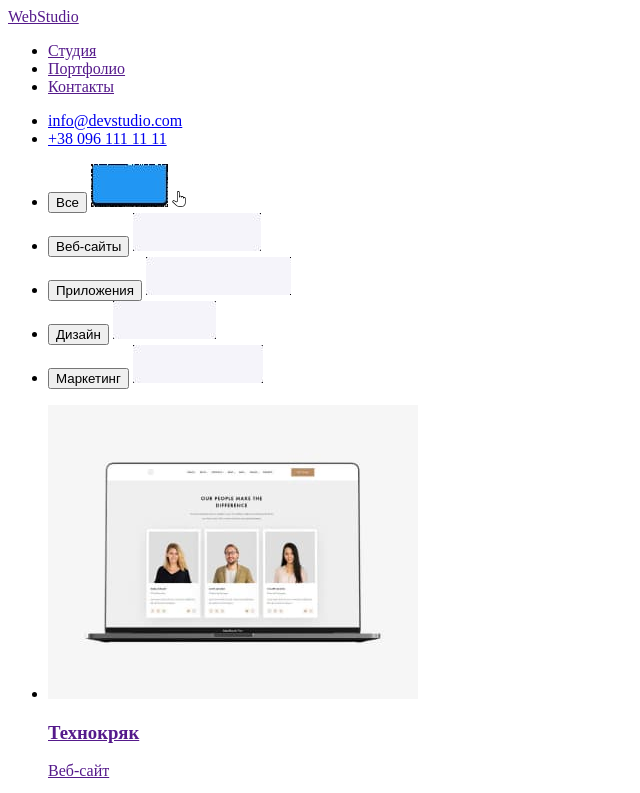
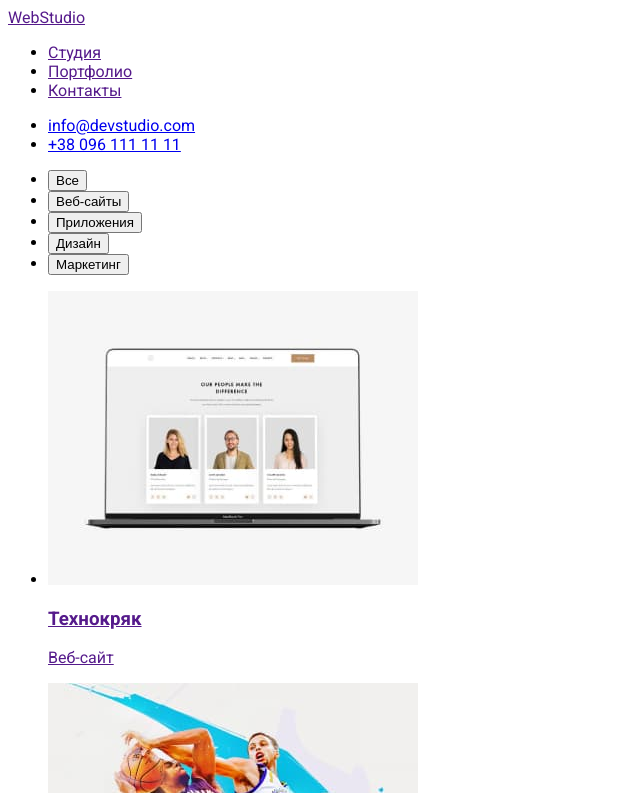
Before and after one commit to RuslanNask/goit-markup-hw-02, a plain HTML site: page portfolio.html in a window 1280 px wide. Shown: the top 793 px of the page, without its empty margins (0-640 px from the left). Drawn offline with Linux system fonts and the light colour scheme.

Commit message:
шрифти

```diff
--- a/css/styles.css
+++ b/css/styles.css
@@ -0,0 +1,3 @@
+body{
+    font-family: 'Roboto', 'Raleway', sans-serif;
+}
--- a/portfolio.html
+++ b/portfolio.html
@@ -4,6 +4,10 @@
     <meta charset="UTF-8">
     <meta http-equiv="X-UA-Compatible" content="IE=edge">
     <meta name="viewport" content="width=device-width, initial-scale=1.0">
+    <link rel="preconnect" href="https://fonts.googleapis.com">
+    <link rel="preconnect" href="https://fonts.gstatic.com" crossorigin>
+    <link href="https://fonts.googleapis.com/css2?family=Raleway:wght@700&family=Roboto:wght@400;500;700;900&display=swap" rel="stylesheet">
+    <link rel="stylesheet" href="css/styles.css">
     <title>WebStudio</title>
 </head>
 <body>
@@ -28,26 +32,17 @@
     <main>
                <!-- фильтр -->
         <ul>
-            <li><button type="button">Все</button>
-                <img src="./images/Rectangle1.jpg" alt="синій ритенгл">
-                <img src="./images/Vector.svg" alt="вектор">
-            </li>
-            <li><button type="button">Веб-сайты</button>
-                <img src="./images/Rectangle2.jpg" alt="ритенгл2">
-            </li>
-            <li><button type="button">Приложения</button>
-                <img src="./images/Rectangle3.jpg" alt="ритенгл3">
-            </li>
-            <li><button type="button">Дизайн</button>
-                <img src="./images/Rectangle4.jpg" alt="ритенгл4">
-            </li>
-            <li><button type="button">Маркетинг</button>
-                <img src="./images/Rectangle5.jpg" alt="ритенгл5">
-            </li>
+            <li><button type="button">Все</button></li>
+            <li><button type="button">Веб-сайты</button></li>
+            <li><button type="button">Приложения</button></li>
+            <li><button type="button">Дизайн</button></li>
+            <li><button type="button">Маркетинг</button></li>
         </ul>
 
         <!-- project -->
+        <!-- або тут має бути <article> -->
         <section>
+            <h2 hidden>Проекти</h2>
             <ul>
                 <li>
                     <a href=""><img src="./images/img.jpg" alt="Технокряк" width="370"/>
@@ -108,9 +103,9 @@
         </section>
 
     </main>
-
+    <!-- підвал -->
     <footer>
-        <h4>WebStudio</h4>
+        <a href="">WebStudio</a>
             <address>
                 <ul>
                     <li><a href="">г. Киев, пр-т Леси Украинки, 26</a></li>
```
